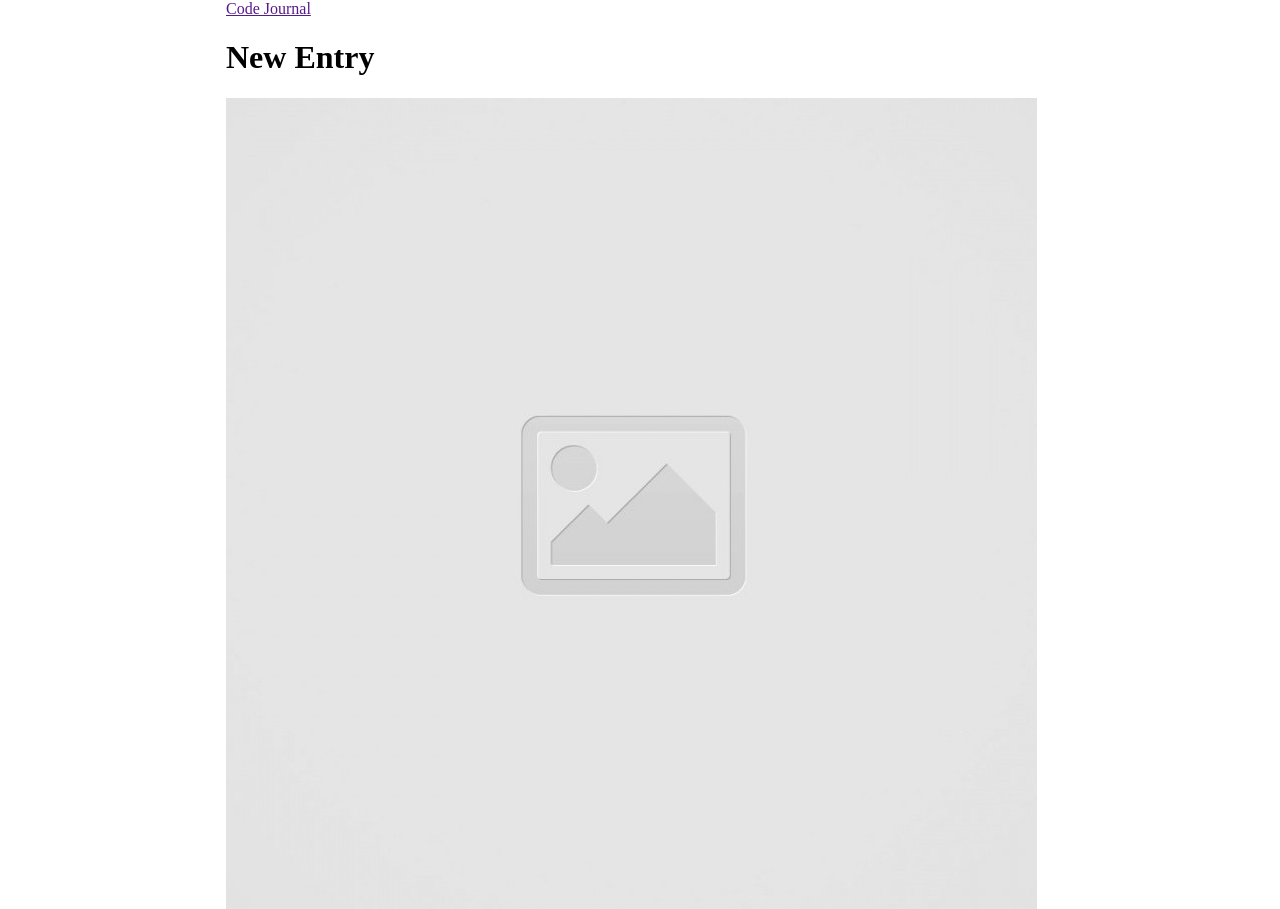
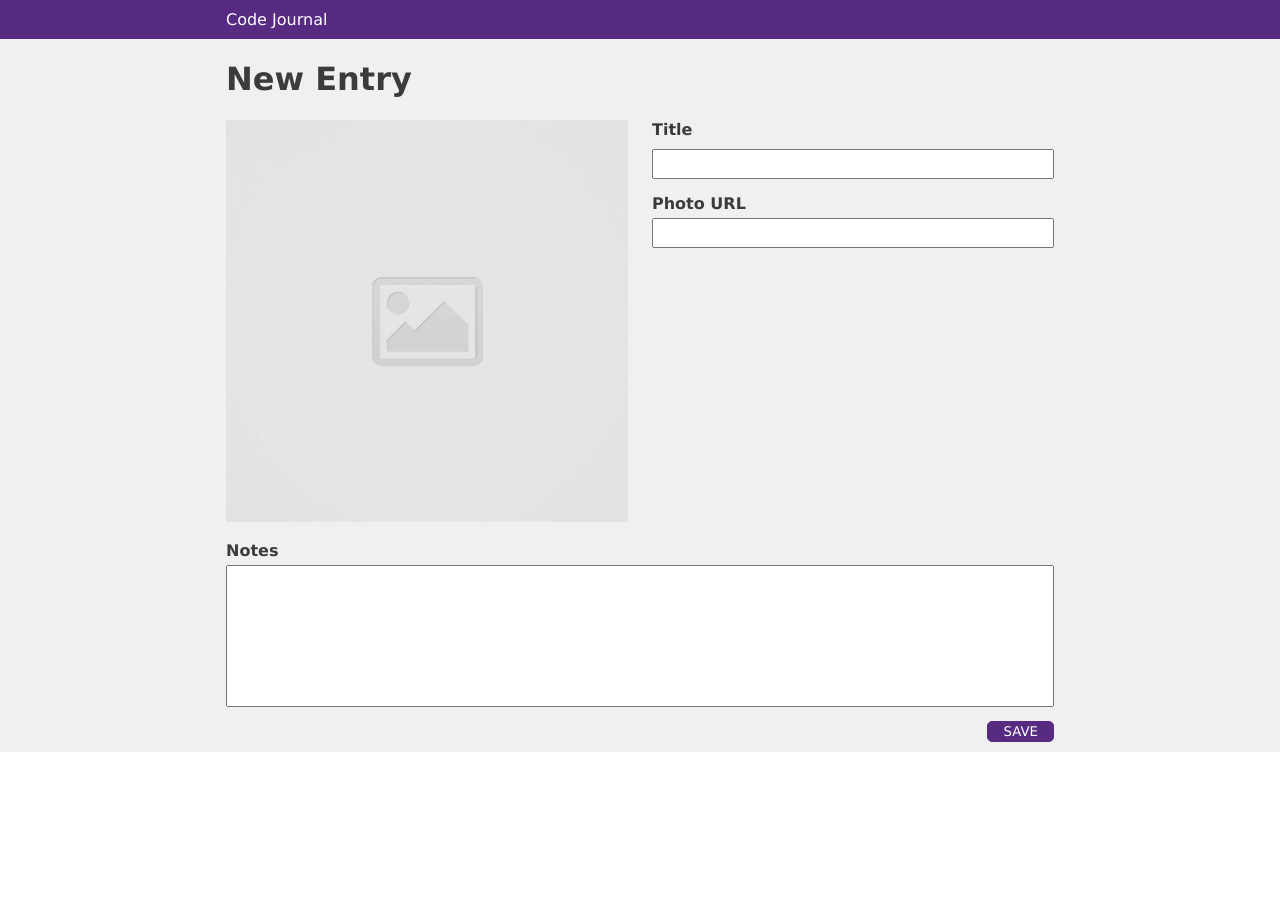
Before and after one commit to alexdenbaugh/code-journal, a website: page index.html in a window 1280 px wide. Shown: the top 909 px of the page. After the commit the page ends 800 px from the top, so only its background shows below. Drawn offline with Linux system fonts and the light colour scheme.

Commit message:
In progress step 3 #1.

```diff
--- a/css/styles.css
+++ b/css/styles.css
@@ -0,0 +1,84 @@
+header {
+  background-color: #562b81;
+  padding: 10px 0;
+}
+
+main {
+  background-color: #f0f0f0;
+}
+
+.font {
+  font-family: 'Lucida Sans', 'Lucida Sans Regular', 'Lucida Grande', 'Lucida Sans Unicode', Geneva, Verdana, sans-serif;
+}
+
+.white-text {
+  color: white;
+}
+
+.jet-text {
+  color: #3b3b3b;
+}
+
+label {
+  font-weight: 600;
+}
+
+a.nav-bar {
+  text-decoration: none;
+}
+
+img {
+  width: 100%;
+}
+
+input,
+textarea {
+  width: 100%;
+  padding: 10px;
+}
+
+input {
+  height: 30px;
+}
+
+textarea {
+  resize: none;
+}
+
+form {
+  display: flex;
+  flex-wrap: wrap;
+}
+
+.form-entries {
+  padding-top: 10px;
+  padding-bottom: 10px;
+}
+
+div.form-entries-title > div {
+  padding-bottom: 10px;
+}
+
+div.form-entries > div {
+  padding: 5px 0;
+}
+
+div.button {
+  text-align: right;
+  padding-bottom: 10px;
+}
+
+button {
+  font-weight: 500;
+  color: white;
+  background-color: #562b81;
+  border: #562b81 thin solid;
+  border-radius: 5px;
+  padding: 2px 15px;
+  margin: 0;
+}
+
+input:focus,
+textarea:focus {
+  border-color: #562b81;
+}
--- a/index.html
+++ b/index.html
@@ -18,7 +18,7 @@
   <header>
     <div class="container">
       <div class="column-full">
-        <a href="" class="">Code Journal</a>
+        <a href="" class="nav-bar font white-text">Code Journal</a>
       </div>
     </div>
   </header>
@@ -26,34 +26,34 @@
     <div class="container">
       <div class="row" data-view="entry-form">
         <div class="title column-full">
-          <h1>New Entry</h1>
+          <h1 class="font jet-text">New Entry</h1>
         </div>
         <form action="">
-          <div class="column-half">
+          <div class="column-half column">
             <img src="images/placeholder-image-square.jpg" alt="your image here">
           </div>
-          <div class="column-half">
-            <div>
+          <div class="column-half column">
+            <div class="form-entries-title">
               <div>
-                <label for="enter-title">Title</label>
+                <label for="enter-title" class="font jet-text">Title</label>
               </div>
-              <input type="text" id="enter-title">
+              <input type="text" id="enter-title" class="font jet-text">
             </div>
-            <div>
+            <div class="form-entries">
               <div>
-                <label for="enter-photo-url">Photo URL</label>
+                <label for="enter-photo-url" class="font jet-text">Photo URL</label>
               </div>
-              <input type="url" id="enter-photo-url">
+              <input type="url" id="enter-photo-url" class="font jet-text">
             </div>
           </div>
-          <div class="column-full">
+          <div class="column-full form-entries">
             <div>
-              <label for="enter-notes">Notes</label>
+              <label for="enter-notes" class="font jet-text">Notes</label>
             </div>
-            <textarea name="" id="enter-notes" cols="30" rows="10"></textarea>
+            <textarea name="" id="enter-notes" cols="30" rows="8" class="font jet-text"></textarea>
           </div>
-          <div class="column-full">
-            <button>SAVE</button>
+          <div class="column-full button">
+            <button class="font white-text">SAVE</button>
           </div>
         </form>
       </div>
```
